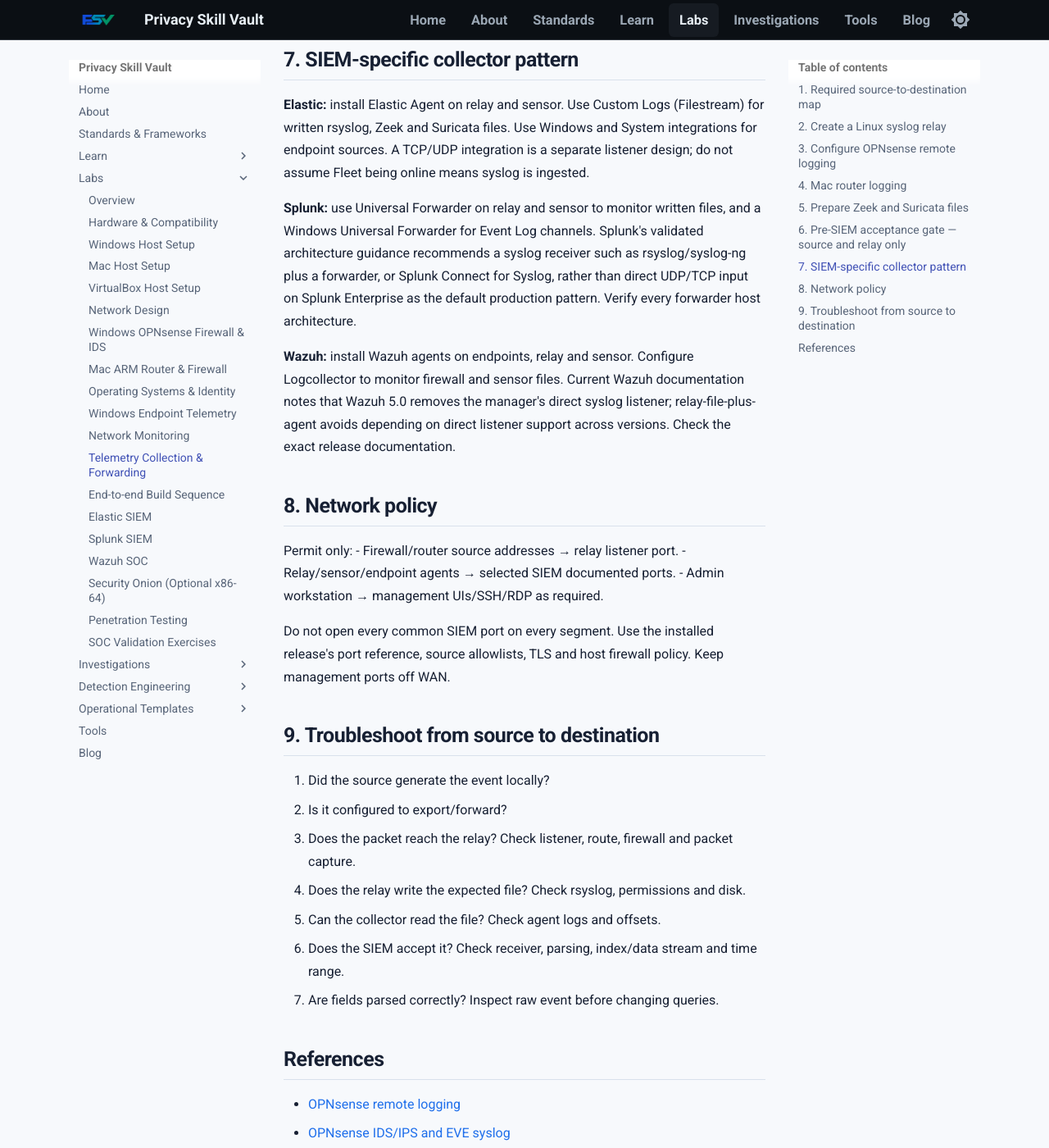
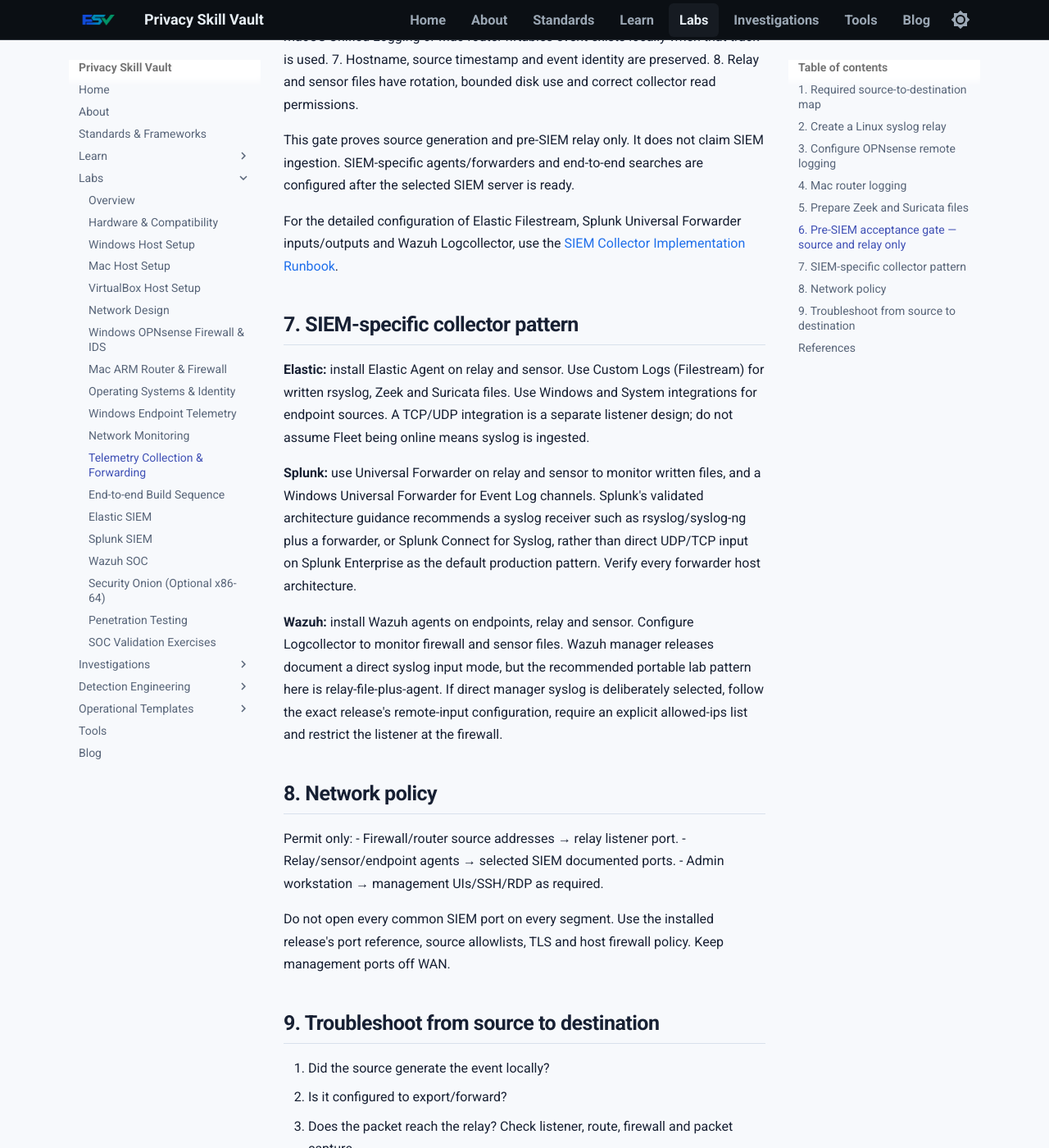
Before and after one commit to PrivacySkillVault/privacyskillvault.github.io, an MkDocs documentation site: the page built from docs/labs/telemetry-pipeline.md, in a window 1280 px wide and 1400 px high, scrolled down 3284 px. Shown: the whole window at 82% size. Built offline with MkDocs 1.6.1 and Material for MkDocs 9.7.7, drawn with Linux system fonts in a browser that asks for light colours; some of the changed text lies outside the part shown.

Commit message:
Apply Phase 6 implementation runbooks

```diff
--- a/docs/labs/telemetry-pipeline.md
+++ b/docs/labs/telemetry-pipeline.md
@@ -17,6 +17,8 @@
 | Sensor Suricata | eve.json | JSON file → collector/agent on sensor |
 
 Do not install competing agents to collect the same source unless duplicate ingestion is intentional.
+
+For a reproducible relay listener, source allowlist, per-source file routing, log rotation, firewall policy and TLS decision, follow the [Linux Syslog Relay Implementation Runbook](syslog-relay-implementation.md). The steps below describe the required design and acceptance gate.
 
 ## 2. Create a Linux syslog relay
 
@@ -62,6 +64,8 @@
 
 Zeek supports JSON log output; Suricata EVE writes JSON events. Do not send full PCAP as routine SIEM events; PCAP needs separate access, storage and retention controls.
 
+Before proceeding, complete the [Cross-platform Endpoint Telemetry Implementation Runbook](endpoint-telemetry-implementation.md) and [Network Sensor Implementation Runbook](network-sensor-implementation.md), and verify their local acceptance gates.
+
 ## 6. Pre-SIEM acceptance gate — source and relay only
 
 Verify:
@@ -76,13 +80,15 @@
 
 This gate proves source generation and pre-SIEM relay only. It does not claim SIEM ingestion. SIEM-specific agents/forwarders and end-to-end searches are configured after the selected SIEM server is ready.
 
+For the detailed configuration of Elastic Filestream, Splunk Universal Forwarder inputs/outputs and Wazuh Logcollector, use the [SIEM Collector Implementation Runbook](siem-collector-implementation.md).
+
 ## 7. SIEM-specific collector pattern
 
 **Elastic:** install Elastic Agent on relay and sensor. Use Custom Logs (Filestream) for written rsyslog, Zeek and Suricata files. Use Windows and System integrations for endpoint sources. A TCP/UDP integration is a separate listener design; do not assume Fleet being online means syslog is ingested.
 
 **Splunk:** use Universal Forwarder on relay and sensor to monitor written files, and a Windows Universal Forwarder for Event Log channels. Splunk's validated architecture guidance recommends a syslog receiver such as rsyslog/syslog-ng plus a forwarder, or Splunk Connect for Syslog, rather than direct UDP/TCP input on Splunk Enterprise as the default production pattern. Verify every forwarder host architecture.
 
-**Wazuh:** install Wazuh agents on endpoints, relay and sensor. Configure Logcollector to monitor firewall and sensor files. Current Wazuh documentation notes that Wazuh 5.0 removes the manager's direct syslog listener; relay-file-plus-agent avoids depending on direct listener support across versions. Check the exact release documentation.
+**Wazuh:** install Wazuh agents on endpoints, relay and sensor. Configure Logcollector to monitor firewall and sensor files. Wazuh manager releases document a direct syslog input mode, but the recommended portable lab pattern here is relay-file-plus-agent. If direct manager syslog is deliberately selected, follow the exact release's remote-input configuration, require an explicit allowed-ips list and restrict the listener at the firewall.
 
 ## 8. Network policy
 
```
